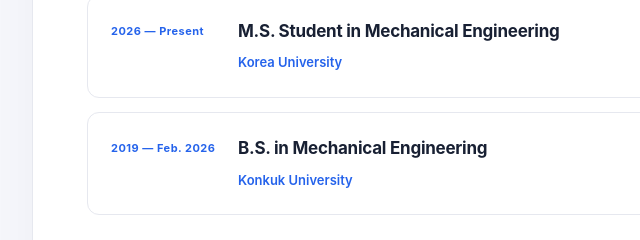
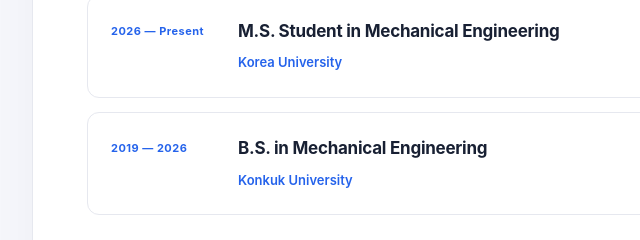
Before and after one commit to jaehyun-54/jaehyun-54.github.io, a plain HTML site: page index.html in a window 1280 px wide. Shown: the part 3965-4205 px from the top of the page, 138-778 px from the left. Drawn offline with Linux system fonts and the light colour scheme.

Commit message:
Simplify bachelor's education dates to years

```diff
--- a/index.html
+++ b/index.html
@@ -281,7 +281,7 @@
 <section id="education" aria-labelledby="education-title">
 <h2 id="education-title">Education</h2>
 <article class="resume-item"> <div class="resume-date"> 2026 — Present </div> <div class="resume-details"> <h3> M.S. Student in Mechanical Engineering </h3> <p class="resume-organization"> Korea University </p> </div> </article>
-<article class="resume-item"> <div class="resume-date"> 2019 — Feb. 2026 </div> <div class="resume-details"> <h3> B.S. in Mechanical Engineering </h3> <p class="resume-organization"> Konkuk University </p> </div> </article>
+<article class="resume-item"> <div class="resume-date"> 2019 — 2026 </div> <div class="resume-details"> <h3> B.S. in Mechanical Engineering </h3> <p class="resume-organization"> Konkuk University </p> </div> </article>
 </section>
 <section id="skills" aria-labelledby="skills-title">
 <h2 id="skills-title">Technical Skills</h2>
```
